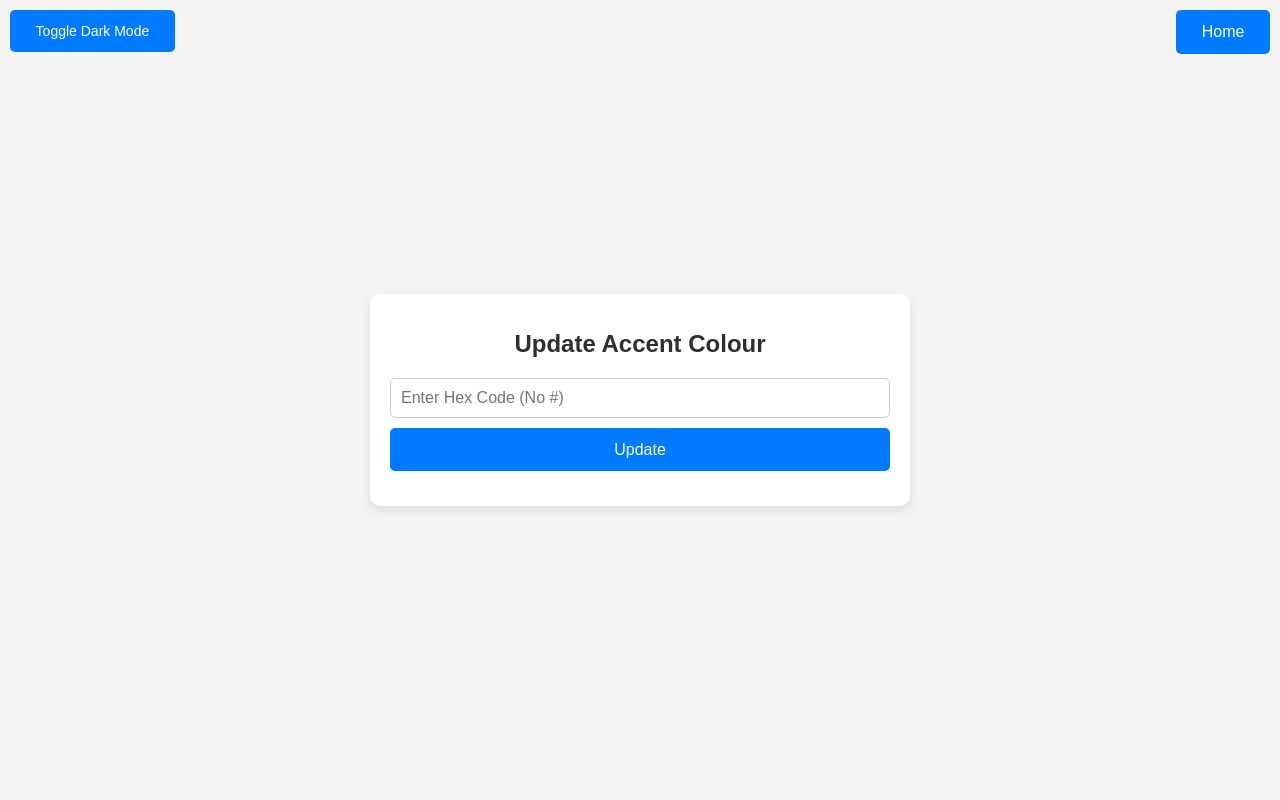
After one commit to gingrspacecadet/ReTreat, a PHP site: page /retreat/settings.html in a window 1280 px wide. The commit adds this page. Run offline with PHP 8.4, Linux system fonts and the light colour scheme.

Commit message:
The beginning of the end
jk im just rewriting all the code in html as cloudflare doesnt support dynamic pages :)

```diff
--- a/home.php
+++ b/home.php
@@ -272,7 +272,7 @@ let loading = false;
 let allPostsLoaded = false;
 
 function settings() {
-	window.location.href = 'settings.php';
+	window.location.href = 'settings.html';
 }
 
 function logout() {
--- /dev/null
+++ b/settings.html
@@ -0,0 +1,206 @@
+<!DOCTYPE html>
+<html lang="en">
+<head>
+    <meta charset="UTF-8">
+    <meta name="viewport" content="width=device-width, initial-scale=1.0">
+    <title>Update Accent Colour</title>
+    <style>
+        html, body {
+            height: 100%;
+            margin: 0;
+            padding: 0;
+            font-family: Arial, sans-serif;
+            display: flex;
+            justify-content: center;
+            align-items: center;
+            transition: background-color 0.3s, color 0.3s;
+        }
+
+        body {
+            background-color: #f4f4f4;
+            color: #2e2e2e;
+        }
+
+        .container {
+            width: 50vw;
+            height: auto;
+            max-width: 500px;
+            min-width: 300px;
+            padding: 20px;
+            border-radius: 10px;
+            background-color: #ffffff;
+            box-shadow: 0px 4px 10px rgba(0, 0, 0, 0.1);
+            text-align: center;
+        }
+
+        h1 {
+            font-size: 24px;
+            margin-bottom: 20px;
+        }
+
+        form {
+            display: flex;
+            flex-direction: column;
+            gap: 10px;
+        }
+
+        input {
+            padding: 10px;
+            border: 1px solid #ccc;
+            border-radius: 5px;
+            font-size: 16px;
+        }
+
+        button {
+            padding: 1vw 2vw;
+            border: none;
+            background-color: #007bff; /* Default blue */
+            color: #ffffff;
+            cursor: pointer;
+            border-radius: 5px;
+            font-size: 16px;
+            transition: background-color 0.3s;
+        }
+
+        button:hover {
+            background-color: #0056b3;
+        }
+
+        .message {
+            margin-top: 15px;
+            font-size: 20px;
+            font-weight: bold;
+            color: red;
+        }
+
+        /* Dark Mode Styles */
+        body.dark-mode {
+            background-color: #181818;
+            color: #f4f4f4;
+        }
+
+        body.dark-mode .container {
+            background-color: #242424;
+            box-shadow: 0px 4px 10px rgba(255, 255, 255, 0.1);
+        }
+
+        body.dark-mode input {
+            background-color: #333;
+            color: #fff;
+            border: 1px solid #555;
+        }
+
+        body.dark-mode button {
+            background-color: #555;
+            color: #fff;
+            border: 1px solid #777;
+        }
+
+        body.dark-mode button:hover {
+            background-color: #777;
+        }
+
+        /* Toggle Button */
+        #mode-toggle {
+            position: absolute;
+            top: 10px;
+            left: 10px;
+            color: white;
+            border: none;
+            border-radius: 5px;
+            cursor: pointer;
+            font-size: 14px;
+            transition: background-color 0.3s;
+        }
+
+        #mode-toggle:hover {
+            background-color: #0056b3;
+        }
+
+		#home {
+			position: absolute;
+			top: 10px;
+			right: 10px;
+		}
+
+    </style>
+</head>
+<body>
+    <button id="mode-toggle" onclick="reload()">Toggle Dark Mode</button>
+	<button id="home" onclick="home()">Home</button>
+
+    <div class="container">
+        <h1>Update Accent Colour</h1>
+        <form method="POST" id="colorForm">
+            <input type="text" id="new_value" maxlength="6" placeholder="Enter Hex Code (No #)" required>
+            <button type="submit" id="submit">Update</button>
+        </form>
+        <div class="message" id="message"></div>
+    </div>
+
+    <script>
+        // Function to get the cookie value by name
+        function getCookie(name) {
+            let cookieArr = document.cookie.split("; ");
+            for (let i = 0; i < cookieArr.length; i++) {
+                let cookiePair = cookieArr[i].split("=");
+                if (name == cookiePair[0]) {
+                    return decodeURIComponent(cookiePair[1]);
+                }
+            }
+            return null;
+        }
+
+        // Function to set a cookie
+        function setCookie(name, value, days) {
+            const d = new Date();
+            d.setTime(d.getTime() + (days * 24 * 60 * 60 * 1000));
+            const expires = "expires=" + d.toUTCString();
+            document.cookie = name + "=" + encodeURIComponent(value) + ";" + expires + ";path=/";
+        }
+
+        // Retrieve and apply the saved accent color from cookie
+        const savedAccentColor = getCookie("accentcolour");
+        if (savedAccentColor) {
+            document.documentElement.style.setProperty("--accent-color", savedAccentColor);
+            document.getElementById("mode-toggle").style.backgroundColor = `#${savedAccentColor}`;
+			document.getElementById("home").style.backgroundColor = `#${savedAccentColor}`;
+			document.getElementById("submit").style.backgroundColor = `#${savedAccentColor}`;			// Update Home button
+        }
+
+        // Handle form submission to update the accent color
+        document.getElementById("colorForm").addEventListener("submit", function(e) {
+            e.preventDefault();
+            const newColor = document.getElementById("new_value").value;
+
+            // Validate hex color format (6 characters, no #)
+            const hexPattern = /^[0-9A-Fa-f]{6}$/;
+            if (hexPattern.test(newColor)) {
+                setCookie("accentcolour", newColor, 365);  // Save color in cookie for 1 year
+                document.documentElement.style.setProperty("--accent-color", newColor);
+                document.querySelector("button").style.backgroundColor = `#${newColor}`; // Update the 'Update' button color
+                document.getElementById("home").style.backgroundColor = `#${newColor}`;  // Update Home button color
+                document.getElementById("message").textContent = "Accent color updated successfully!";
+            } else {
+                document.getElementById("message").textContent = "Invalid hex code! Must be exactly 6 characters.";
+            }
+        });
+
+        // Dark Mode Toggle Logic
+        const modeToggle = document.getElementById("mode-toggle");
+        modeToggle.addEventListener("click", () => {
+            document.body.classList.toggle("dark-mode");
+            localStorage.setItem("dark-mode", document.body.classList.contains("dark-mode"));
+        });
+
+        // Load saved dark mode preference
+        if (localStorage.getItem("dark-mode") === "true") {
+            document.body.classList.add("dark-mode");
+        }
+
+        function home() {
+            window.location.href = 'home.php';
+        }
+    </script>
+</body>
+</html>
```
